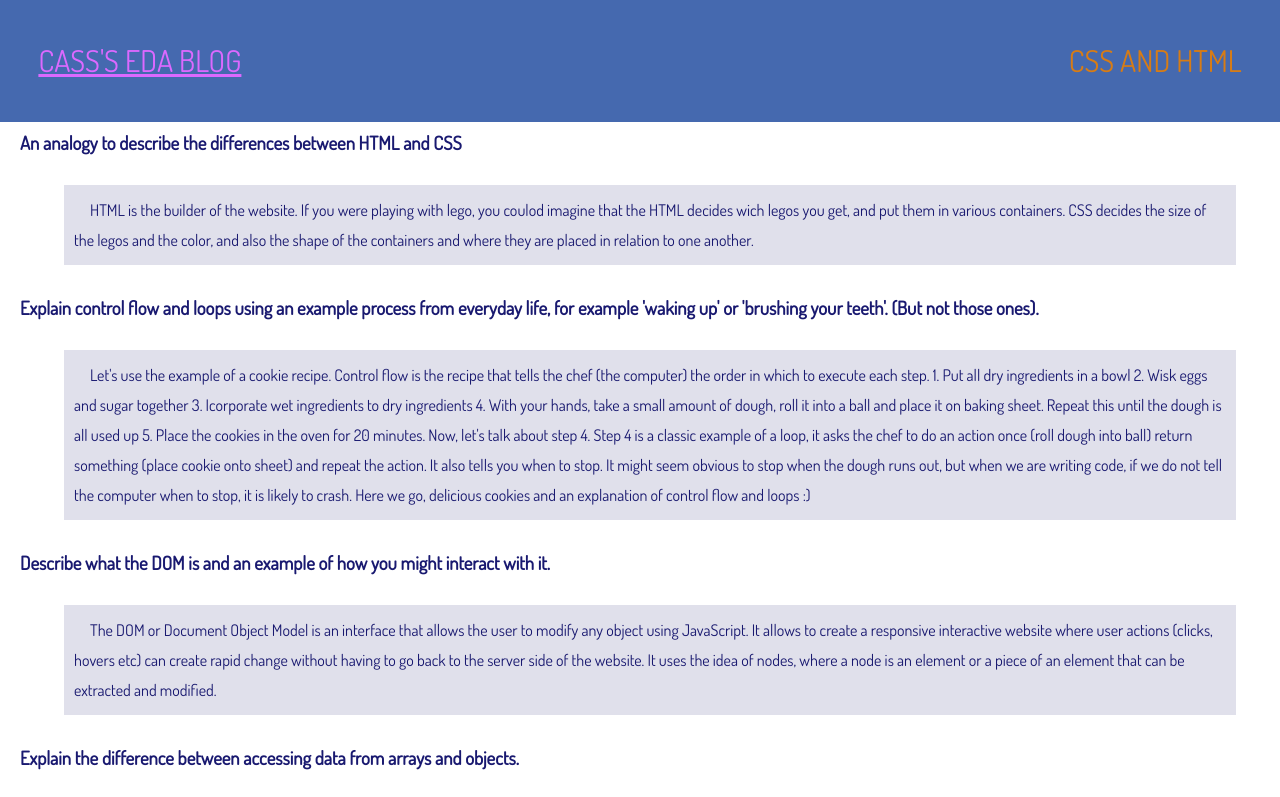
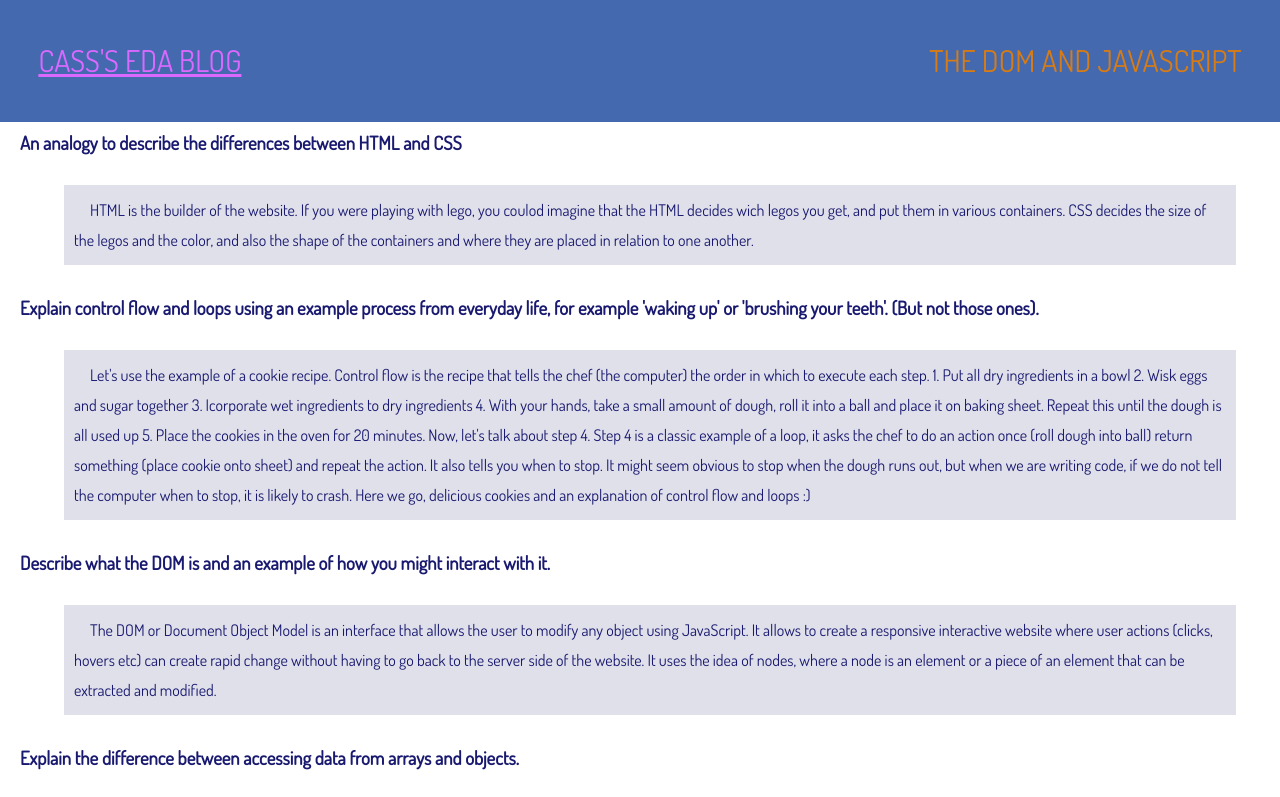
Before and after one commit to caasssandre/caasssandre.github.io, a plain HTML site: page myblog/sprint3-technical.html in a window 1280 px wide. Shown: the top 797 px of the page. Drawn offline with Linux system fonts and the light colour scheme.

Commit message:
fix titles

```diff
--- a/myblog/sprint3-technical.html
+++ b/myblog/sprint3-technical.html
@@ -11,7 +11,7 @@
   <div class = "flex-container">
     <a class = "home-click container-small" href="../index.html">CASS'S EDA BLOG</a>
     <a class = "home-click-mobile container-small" href="../index.html">C</a>
-    <h1 class= "title container-large">CSS and HTML</h1>
+    <h1 class= "title container-large">The DOM and JavaScript</h1>
   </div>
   <div class= "spacer"></div>
   <div>
```
Also changed, not shown: myblog/sprint4-technical.html (+1 -1 lines).
